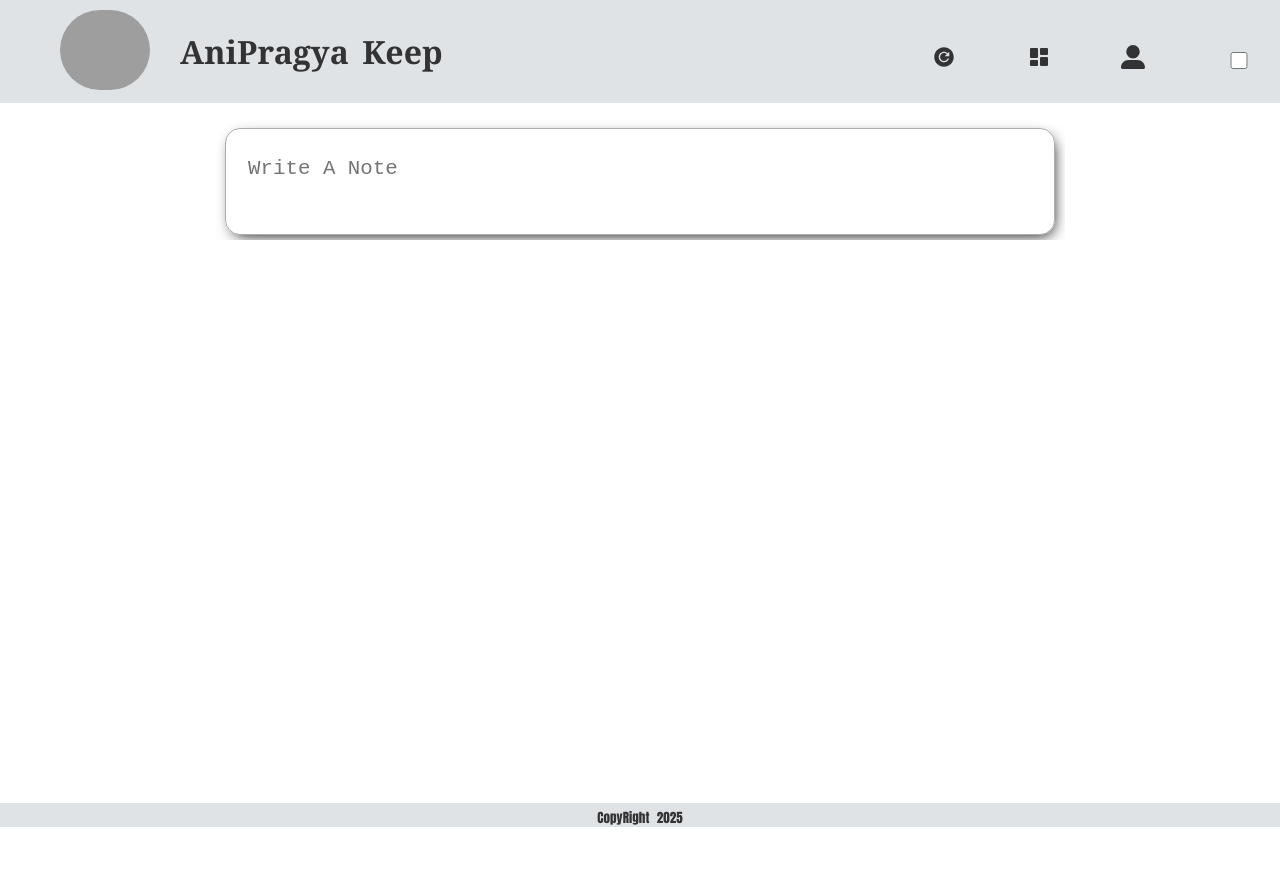
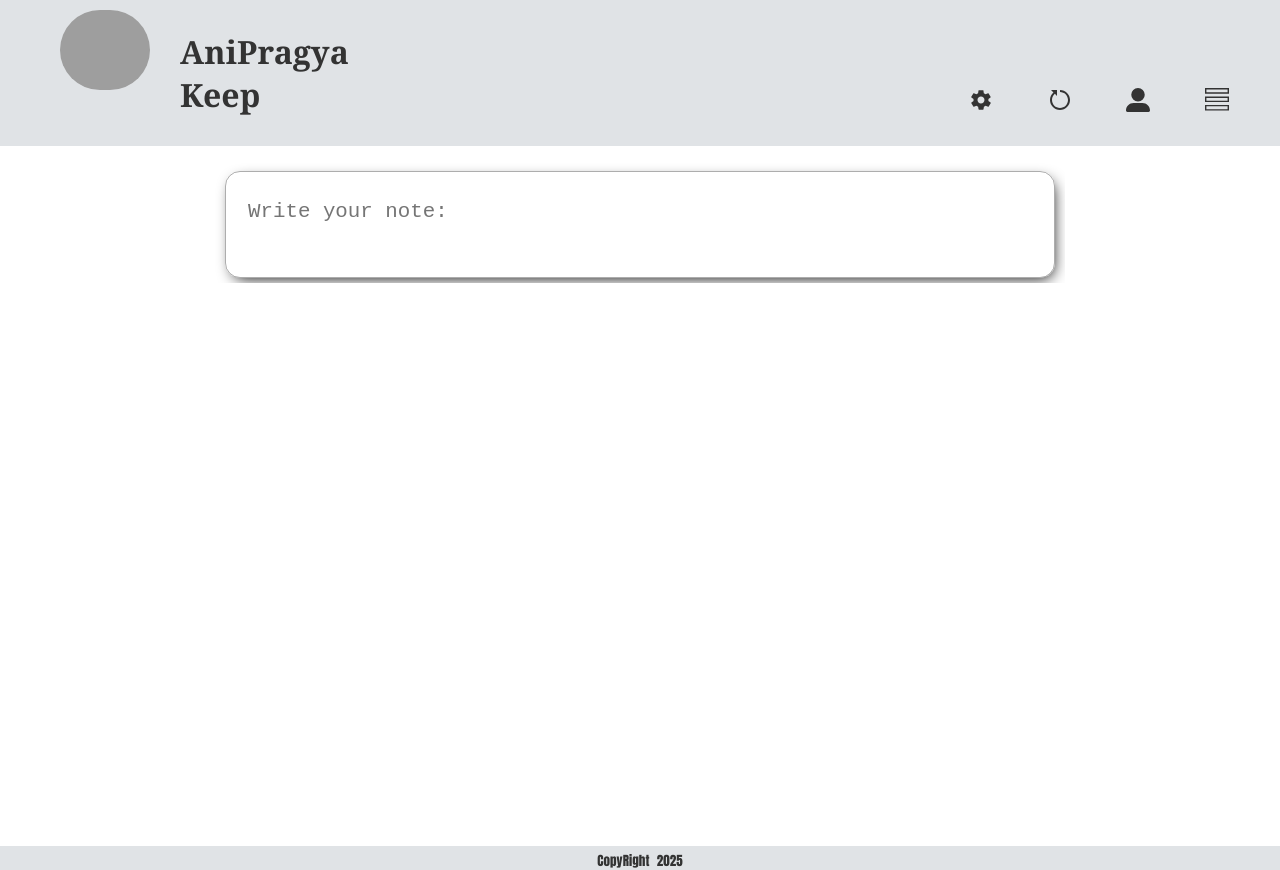
Before and after one commit to Pragyani/react-project, a React (Create React App) app: page / in a window 1280 px wide. Before the commit the page ends 827 px from the top, so only its background shows below. Built offline with nearby package versions, Linux system fonts and the light colour scheme; grey boxes are pictures that could not be loaded.

Commit message:
add : multiple chnages

```diff
--- a/src/CreateNote/CreateNote.jsx
+++ b/src/CreateNote/CreateNote.jsx
@@ -46,14 +46,14 @@ const CreateNote = (props) => {
             <div className="main_note">
                 <form onClick={fromField} onDoubleClick={backToNormal}>
                     {expand ?
-                        <input type="text" placeholder="Tittle"
+                        <input type="text" placeholder="Tittle :"
                             autoComplete="off" value={note.title} onChange={inputEvent} name="title" /> : null}
 
-                    <textarea placeholder="Write A Note" rows=''
+                    <textarea placeholder="Write your note:" rows=''
                         column='' value={note.content} onChange={inputEvent}
                         name="content" onClick={expandIt}></textarea>
 
-                    {expand ? <button onClick={addEvent} className="add-btn"> + </button> : null}
+                    {expand ? <button onClick={addEvent} className="add-btn">+ Add to Note </button> : null}
 
                 </form>
             </div>
--- a/src/Header/Header.jsx
+++ b/src/Header/Header.jsx
@@ -1,32 +1,47 @@
-/**Internal Dependencies */
+/**internal dependencies */
 import React from "react";
 import Img from "../Images/logo";
 import './header.css';
 
-/** External Deendencies.*/
-import { BiSolidDashboard } from "react-icons/bi";
+/** External Dependencies. */
+import { IoMdSettings } from "react-icons/io";
 import { FaUserLarge } from "react-icons/fa6";
-import { IoMdRefreshCircle } from "react-icons/io";
+import { RiResetRightFill } from "react-icons/ri";
 import { MdDarkMode } from "react-icons/md";
+import { TfiViewList } from "react-icons/tfi";
 
 export const Header = ({ toggleTheme, isDarkMode }) => {
     return (
-        <div className="header">
+        <div className={`header ${isDarkMode ? 'dark' : 'light'}`}>
             <img src={Img} alt="logo" width="90" height="80" />
             <p>AniPragya Keep</p>
-
             <ul>
-                <li> <IoMdRefreshCircle/></li>
-                <li><BiSolidDashboard/></li>
-                <li><FaUserLarge/></li>
-                <div className="theme-toggle">
-                    <label>
-                        <input type="checkbox" checked={isDarkMode} onChange={toggleTheme}  className="chckbox"/>
-                      <li><MdDarkMode/></li>
-                    </label>
-                </div>
+                <li className="icon-item">
+                    <IoMdSettings />
+                    <span className="tooltip">Settings</span>
+                </li>
+                <li className="icon-item">
+                    <RiResetRightFill />
+                    <span className="tooltip">Reset</span>
+                </li>
+                <li className="icon-item">
+                    <FaUserLarge />
+                    <span className="tooltip">User</span>
+                </li>
+                <li className="icon-item">
+                    <TfiViewList />
+                    <span className="tooltip">View List</span>
+                </li>
+                <li className="icon-item">
+                    {/* Dark Mode Toggle */}
+                    <MdDarkMode
+                        onClick={toggleTheme}
+                        style={{ cursor: 'pointer' }}
+                        title={isDarkMode ? "Switch to Light Mode" : "Switch to Dark Mode"}
+                    />
+                    <span className="tooltip">{isDarkMode ? "Light Mode" : "Dark Mode"}</span>
+                </li>
             </ul>
-
         </div>
     );
 };
--- a/src/Header/header.css
+++ b/src/Header/header.css
@@ -35,25 +35,29 @@ ul {
   align-items: flex-end;
   /* justify-content: space-evenly; */
   padding: 5px 15px 5px 115px;
+  margin-left: 450px;
 }
 
 ul li {
   font-family: 'Segoe UI', Tahoma, Geneva, Verdana, sans-serif;
   font-size: x-large;
   font-weight: 550;
-  width: 100px;
+  width: 50px;
   list-style: none;
   margin-bottom: 12px;
   text-align: end;
 }
- li:hover{
+
+li:hover {
   cursor: pointer;
   color: rgb(65, 123, 230);
- }
+}
 
 .theme-toggle {
   width: 120px;
   display: flex;
+  position: relative;
+  right: 65px;
 }
 
 label {
@@ -82,6 +86,53 @@ h5 {
   font-weight: bold;
 }
 
-.theme-toggle input:hover{
+.theme-toggle input:hover {
   cursor: pointer;
 }
+
+/* Tooltip container */
+.icon-item {
+  position: relative;
+  display: inline-block;
+  margin-right: 20px;
+  cursor: pointer;
+}
+
+/* Tooltip text */
+.tooltip {
+  visibility: hidden;
+  position: absolute;
+  bottom: 25px;
+  left: 50%;
+  transform: translateX(-50%);
+  background-color: #333;
+  color: #fff;
+  text-align: center;
+  border-radius: 5px;
+  padding: 5px 10px;
+  opacity: 0;
+  transition: opacity 0.3s ease;
+  font-size: 12px;
+  white-space: nowrap;
+  letter-spacing: 1px;
+  font-family: 'Segoe UI', Tahoma, Geneva, Verdana, sans-serif;
+  font-size: 13.2px;
+}
+
+/* Show tooltip on hover */
+.icon-item:hover .tooltip {
+  visibility: visible;
+  opacity: 1;
+}
+
+/* Optional: Add a little arrow to the tooltip */
+.tooltip::after {
+  content: '';
+  position: absolute;
+  top: 100%;
+  left: 50%;
+  transform: translateX(-50%);
+  border-width: 5px;
+  border-style: solid;
+  border-color: #333 transparent transparent transparent;
+}
--- a/src/MODAL/EditModal/editmodal.css
+++ b/src/MODAL/EditModal/editmodal.css
@@ -11,7 +11,7 @@
 }
 
 .edit-modal {
-    background: #fff;
+    background: #ffffffe0;
     padding: 20px;
     border-radius: 10px;
     text-align: center;
```
